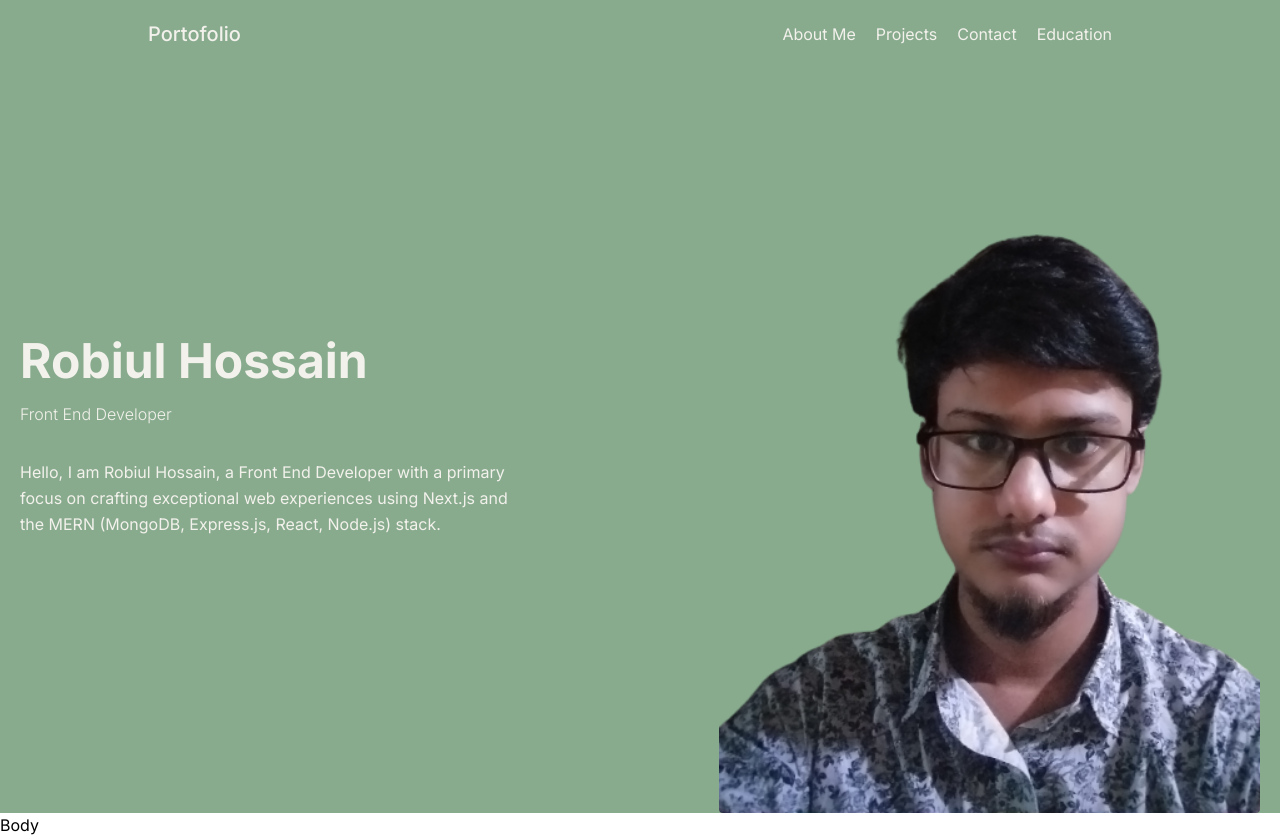
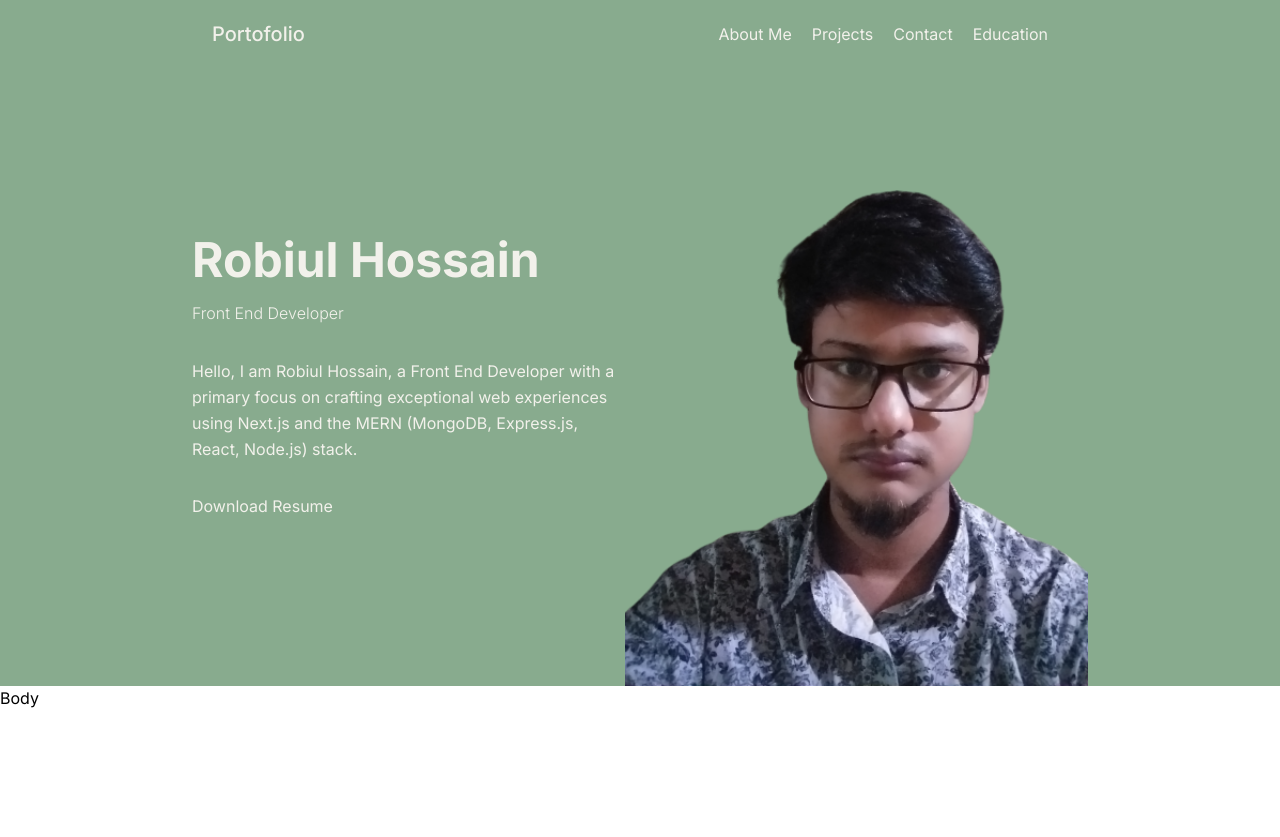
Before and after one commit to coder7475/robiul-hossain-portfolio, a Next.js app: page / in a window 1280 px wide. After the commit the page ends 800 px from the top, so only its background shows below. Built offline with nearby package versions, Linux system fonts and the light colour scheme.

Commit message:
fix: adjust layout of navbar and banner

```diff
--- a/src/components/shared/Navbar.tsx
+++ b/src/components/shared/Navbar.tsx
@@ -3,7 +3,7 @@ import Link from 'next/link';
 const Navbar = () => {
   return (
     <header className="text-light bg-primary ">
-      <div className="container mx-auto flex justify-between flex-wrap p-5 flex-col md:flex-row items-center max-w-5xl">
+      <div className="container mx-auto flex justify-between flex-wrap p-5 flex-col md:flex-row items-center max-w-4xl">
         <a className="flex title-font font-medium items-center justify-center text-light mb-4 md:mb-0">
           <span className="text-xl">Portofolio</span>
         </a>
--- a/src/components/ui/Banner.tsx
+++ b/src/components/ui/Banner.tsx
@@ -3,9 +3,9 @@ import profilePic from './../../assets/profile.png';
 
 const Banner = () => {
   return (
-    <section className="text-light bg-primary">
+    <section className="text-light bg-primary flex justify-center items-center">
       <br />
-      <div className="container mx-auto flex px-5 lg:flex-row flex-col items-center">
+      <div className="container mx-auto flex justify-center lg:flex-row max-w-4xl flex-col items-center">
         <div className="lg:flex-grow w-full md:w-3/4 flex flex-col md:items-start md:text-left text-center">
           <h1 className="text-4xl lg:text-5xl md:mb-4 font-bold text-light">
            Robiul Hossain
@@ -16,10 +16,11 @@ const Banner = () => {
           <p className="md:mb-8 leading-relaxed max-w-lg">
             Hello, I am Robiul Hossain, a Front End Developer with a primary focus on crafting exceptional web experiences using Next.js and the MERN (MongoDB, Express.js, React, Node.js) stack.
           </p>
+          <button type="button">Download Resume</button>
         </div>
         <div className="">
           <Image
-            className="object-cover object-center rounded"
+            className=""
             alt="hero"
             src={profilePic}
             width="720px"
```
